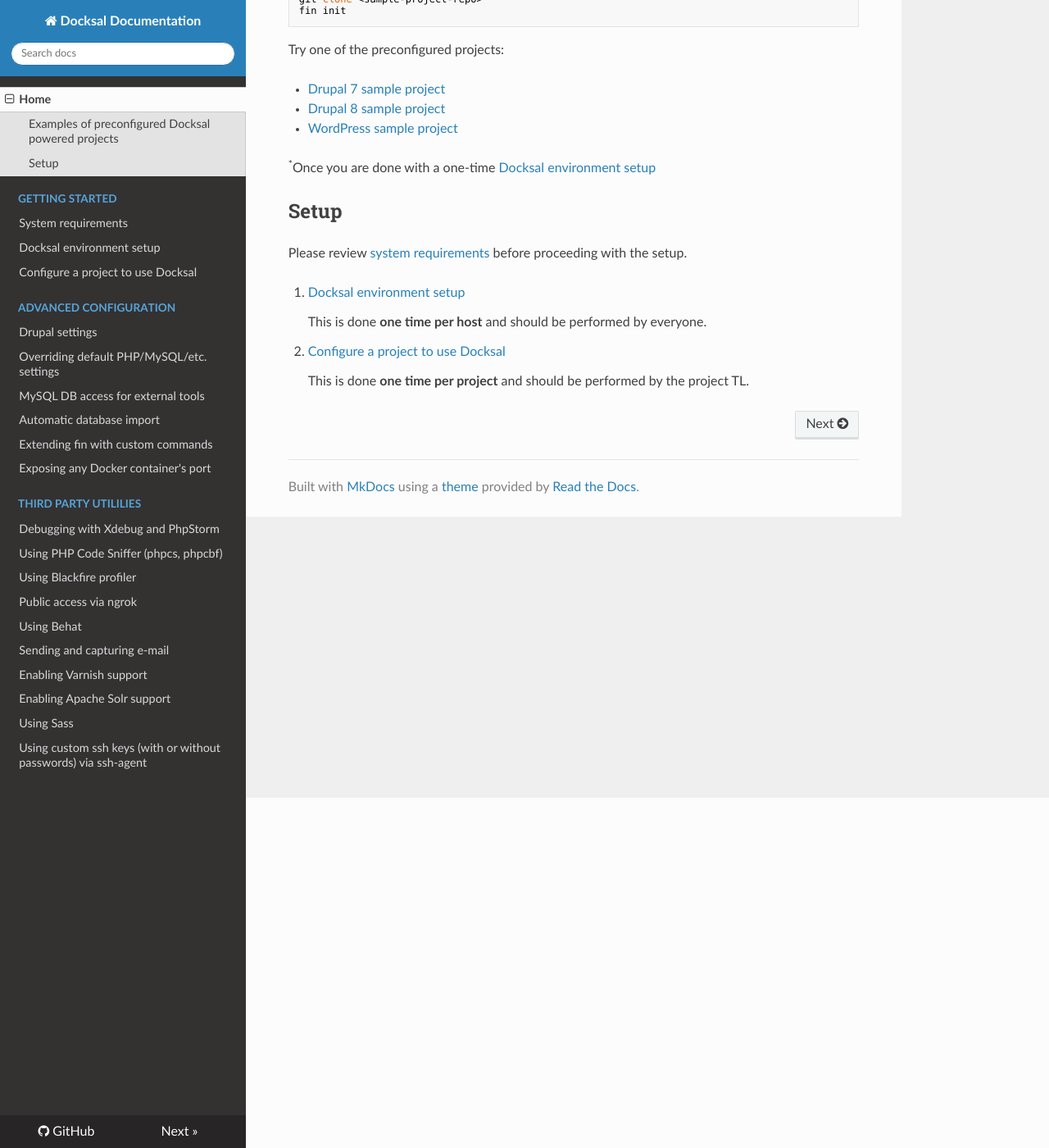
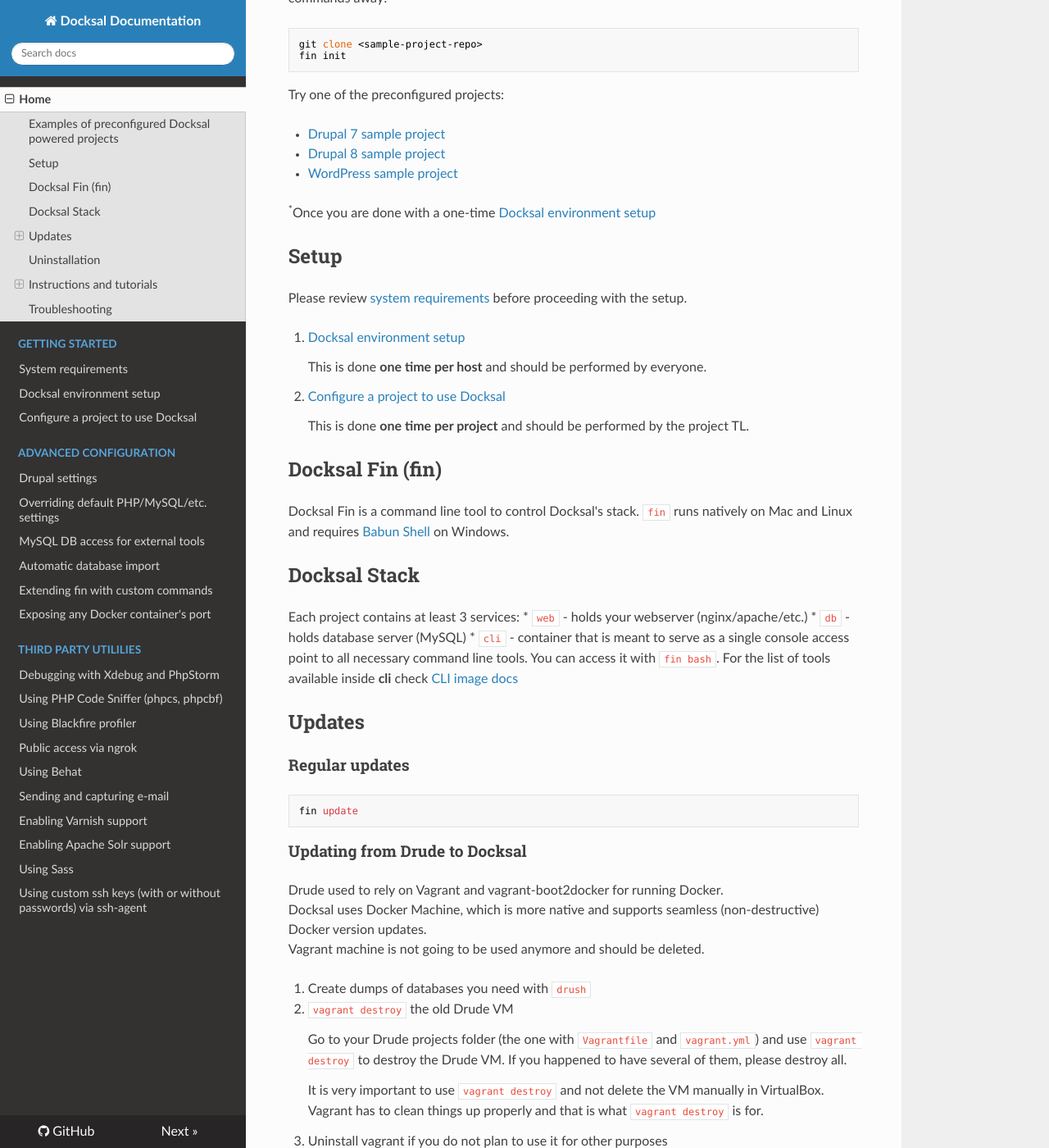
Before and after one commit to docksal/docksal, an MkDocs documentation site: the page built from docs/index.md, in a window 1280 px wide and 1400 px high, scrolled down 427 px. Shown: the whole window at 82% size. Built offline with MkDocs 1.6.1, drawn with Linux system fonts in a browser that asks for light colours; nearby versions of some CDN libraries; old or Windows-style settings are respelled for this version of MkDocs; some of the changed text lies outside the part shown.

Commit message:
Update index.md

````diff
--- a/docs/index.md
+++ b/docs/index.md
@@ -23,7 +23,6 @@ Try one of the preconfigured projects:
 
 <sup>*</sup>Once you are done with a one-time [Docksal environment setup](/docs/env-setup.md)
 
-
 <a name="setup"></a>
 ## Setup
 
@@ -36,3 +35,119 @@ Please review [system requirements](/docs/system-requirements.md) before proceed
 2. [Configure a project to use Docksal](/docs/project-setup.md)
 
     This is done **one time per project** and should be performed by the project TL.
+
+<a name="fin"></a>
+## Docksal Fin (fin)
+
+Docksal Fin is a command line tool to control Docksal's stack. `fin` runs natively on Mac and Linux and requires [Babun Shell](http://babun.github.io) on Windows.
+
+## Docksal Stack
+
+Each project contains at least 3 services:
+* `web` - holds your webserver (nginx/apache/etc.)
+* `db` - holds database server (MySQL)
+* `cli` - container that is meant to serve as a single console access point to all necessary command line tools. You can access it with `fin bash`. For the list of tools available inside **cli** check [CLI image docs](https://github.com/docksal/service-cli)
+
+<a name="updates"></a>
+## Updates
+
+### Regular updates
+
+```
+fin update
+```
+
+### Updating from Drude to Docksal
+
+Drude used to rely on Vagrant and vagrant-boot2docker for running Docker.
+Docksal uses Docker Machine, which is more native and supports seamless (non-destructive) Docker version updates.
+Vagrant machine is not going to be used anymore and should be deleted.
+
+1. Create dumps of databases you need with `drush`
+2. `vagrant destroy` the old Drude VM
+
+    Go to your Drude projects folder (the one with `Vagrantfile` and `vagrant.yml`) and use `vagrant destroy` to destroy the Drude VM.
+    If you happened to have several of them, please destroy all.
+
+    It is very important to use `vagrant destroy` and not delete the VM manually in VirtualBox.
+    Vagrant has to clean things up properly and that is what `vagrant destroy` is for.
+
+3. Uninstall vagrant if you do not plan to use it for other purposes
+
+    Depending on how Vagrant was installed you will either have to uninstall it manually or
+    via `brew uninstall vagrant` on Mac / `choco uninstall vagrant` on Windows
+
+4. Follow instructions in [Docksal environment setup](/docs/env-setup.md)
+5. Start your project just like you did before with `fin up` and re-import your DB dump.
+
+    Notice it will use Docker Machine now.
+    New Docker Machine will be created upon first start.
+
+6. Run `fin cleanup` to delete Drude files and backups
+
+
+## Uninstallation
+
+The steps below will remove the Docksal VM and cleanup Docksal stuff.
+
+```
+fin vm remove
+rm -rf ~/.docksal
+rm -f /usr/local/bin/fin
+```
+
+Docker for Mac/Windows and VirtualBox are not automatically removed. You can remove them manually on Mac or use uninstaller on Windows.
+
+To remove Docker on Ubuntu Linux you need to:
+
+1. Follow [Docker Uninstallation](https://docs.docker.com/engine/installation/linux/ubuntulinux/#/uninstallation) instruction
+2. Cleanup tools:
+```
+sudo rm /usr/local/bin/docker-compose
+sudo rm /usr/local/bin/docker-machine
+```
+
+<a name="instructions"></a>
+## Instructions and tutorials
+
+### Advanced configuration
+- [Running multiple projects](/docs/multiple-projects.md)
+- [Drupal settings](/docs/drupal-settings.md)
+- [MySQL DB access for external tools](/docs/db-access.md)
+- [Overriding default PHP/MySQL/etc. settings](/docs/settings.md)
+- [Automatic database import](docs/db-import.md)
+- [DB sandbox mode](/docs/db-sandbox.md)
+- [Extending fin with custom commands](/docs/custom-commands.md)
+- [Increasing vm memory (RAM)](/docs/vm.md)
+- [Exposing any Docker container's port](/docs/expose-port.md)
+
+### Using third party utililies
+- [Debugging with Xdebug and PhpStorm](/docs/xdebug.md)
+- [Using custom ssh keys (with or without passwords) via ssh-agent](/docs/ssh-agent.md)
+- [Sending and capturing e-mail](/docs/mail.md)
+- [Using Sass](/docs/sass.md)
+- [Using PHP Code Sniffer (phpcs, phpcbf)](/docs/phpcs.md)
+- [Enabling Varnish support](/docs/varnish.md)
+- [Enabling Apache Solr support](/docs/apache-solr.md)
+- [Using Blackfire profiler](/docs/blackfire.md)
+- [Using Behat](/docs/behat.md)
+- [Public access via ngrok](/docs/public-access.md)
+
+<a name="troubleshooting"></a>
+## Troubleshooting
+
+!!! attention "If something went wrong"
+    First try these quick fix steps in the order listed below. Check if the issue has cleared out **after each step**.
+
+- Update Docksal to the latest version. See [updates](#updates) section.
+- (Mac and Windows) Restart the Docksal VM: `fin vm restart`
+- Reset Docksal system services with `fin reset system` and restart projects containers with `fin up`
+- Reboot the host (your computer or remote server)
+- (Mac and Windows) Re-create Docksal VM: `fin vm remove` then `fin vm start` (**WARNING**: backup your DB data before doing this)
+
+If quick fixes above did not help, try:
+- checking [troubleshooting doc](docs/troubleshooting.md) for rare problems that might occur
+- searching the [GitHub issue queue](https://github.com/docksal/docksal/issues). Others may have experienced same or a similar issue and have already found a solution or a workaround.
+- asking community for support in our [Gitter room](https://gitter.im/docksal/community-support)
+
+Create a [new issue](https://github.com/docksal/docksal/issues/new) if your problem is still not resolved.
````
Also changed, not shown: other parts of docs/index.md (+3 -3 lines).
